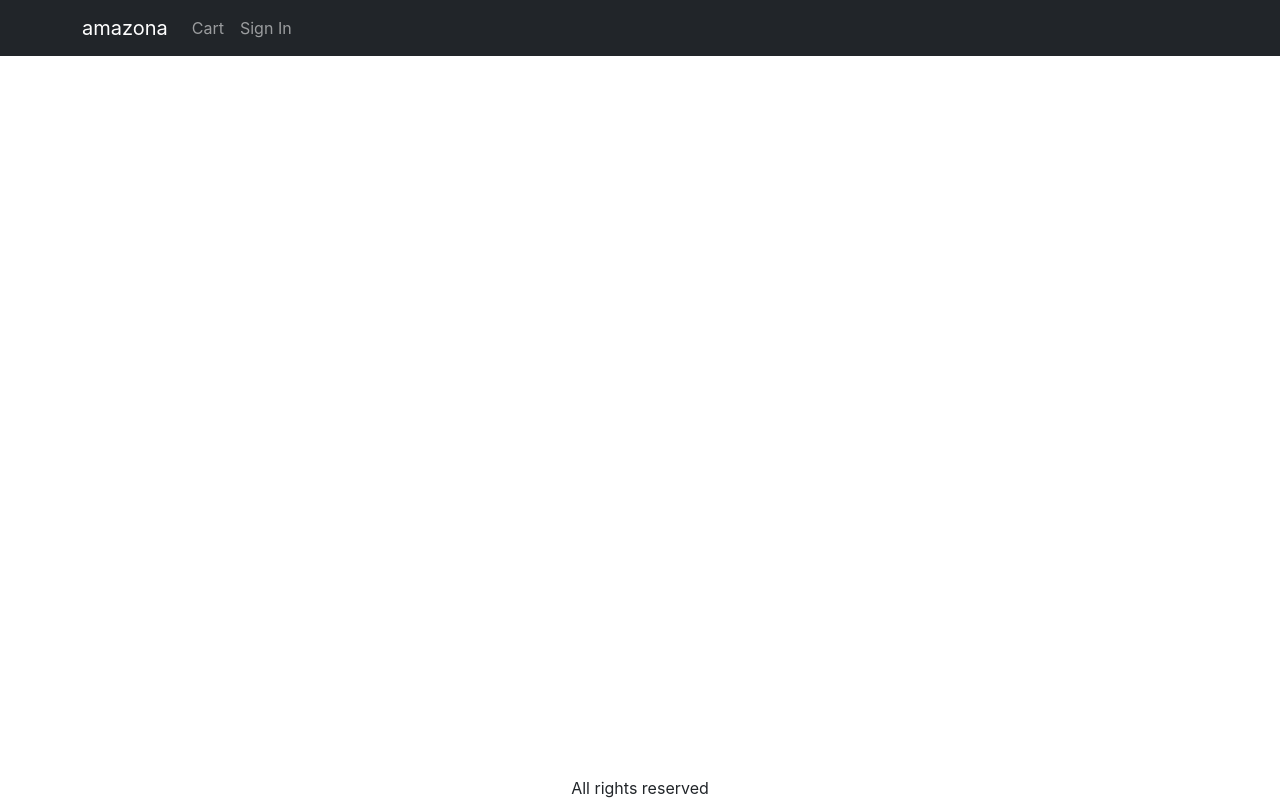
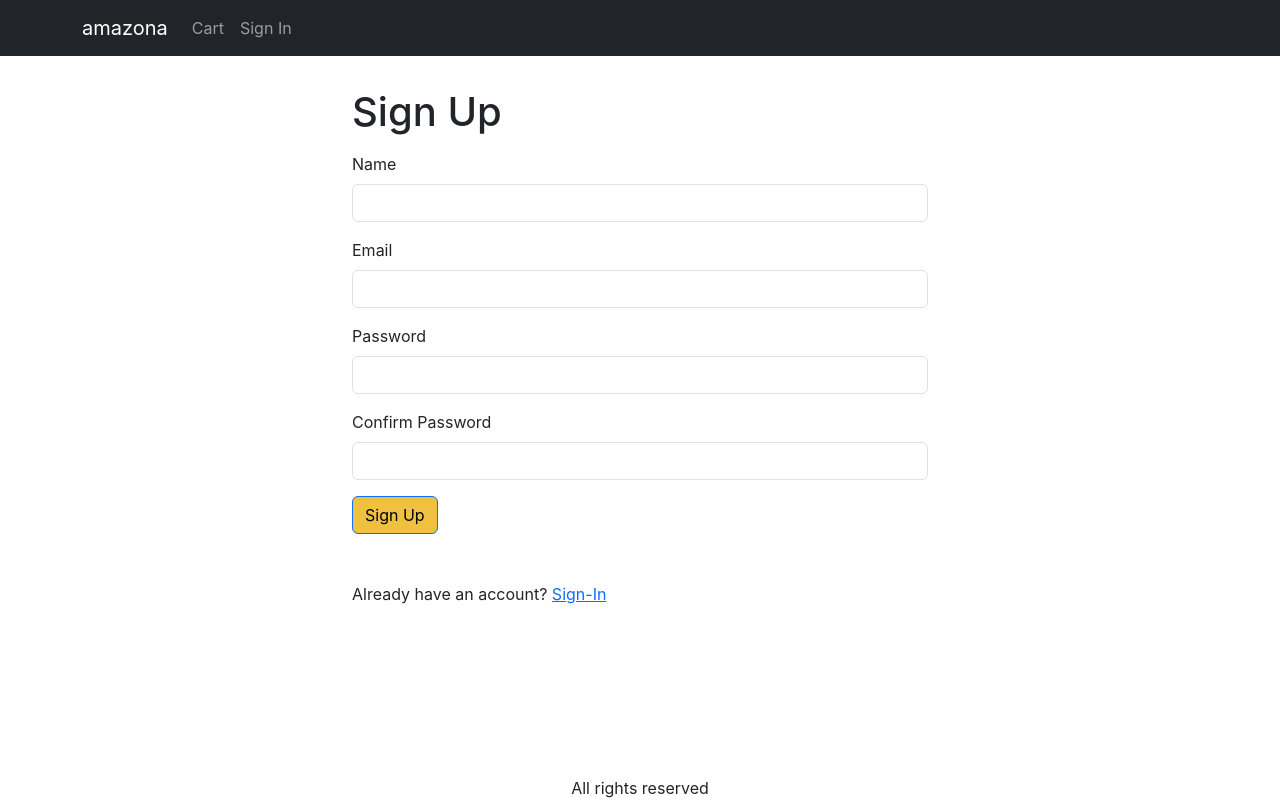
Before and after one commit to mirulh/amazonMERN, a React (Create React App) app in the folder frontend/: page /signup in a window 1280 px wide. Built offline with nearby package versions, Linux system fonts and the light colour scheme.

Commit message:
created sign up screen and implemented sign up API. Created new user model and save it and return the token

```diff
--- a/frontend/src/App.js
+++ b/frontend/src/App.js
@@ -26,6 +26,7 @@
 import UseContext3 from './testOnly/UseContext3';
 import UseContext4 from './testOnly/UseContext4';
 import ShippingAddressScreen from './screens/ShippingAddressScreen';
+import SignupScreen from './screens/SignupScreen';
 
 function App() {
   const { state, dispatch: ctxDispatch } = useContext(Store);
@@ -93,6 +94,7 @@
               <Route path="/product/:slug" element={<ProductScreen />} />
               <Route path="/cart" element={<CartScreen />} />
               <Route path="/signin" element={<SigninScreen />} />
+              <Route path="/signup" element={<SignupScreen />} />
               <Route path="/shipping" element={<ShippingAddressScreen />} />
               <Route path="/" element={<HomeScreen />} />
               {/* [3] */}
--- /dev/null
+++ b/frontend/src/screens/SignupScreen.js
@@ -0,0 +1,117 @@
+import Container from 'react-bootstrap/Container';
+import Form from 'react-bootstrap/Form';
+import Button from 'react-bootstrap/Button';
+import { Helmet } from 'react-helmet-async';
+import { Link, useLocation, useNavigate } from 'react-router-dom';
+import axios from 'axios';
+import { useContext, useEffect, useState } from 'react';
+import { Store } from '../Store';
+import { toast } from 'react-toastify';
+import { getError } from '../utils';
+
+export default function SignupScreen() {
+  const navigate = useNavigate();
+  const { search } = useLocation();
+  const redirectInUrl = new URLSearchParams(search).get('redirect');
+  // ternary operator
+  const redirect = redirectInUrl ? redirectInUrl : '/';
+
+  const [name, setName] = useState('');
+  const [email, setEmail] = useState('');
+  const [password, setPassword] = useState('');
+  const [confirmPassword, setConfirmPassword] = useState('');
+
+  const { state, dispatch: ctxDispatch } = useContext(Store);
+  const { userInfo } = state;
+
+  const submitHandler = async (e) => {
+    // [1]
+    e.preventDefault();
+    if (password !== confirmPassword) {
+      // if password is not matching, prevents it from continuing
+      toast.error('Password do not match');
+      return;
+    }
+    try {
+      const { data } = await axios.post('/api/users/signup', {
+        name,
+        email,
+        password,
+      });
+      console.log(data);
+      ctxDispatch({ type: 'USER_SIGNIN', payload: data });
+      localStorage.setItem('userInfo', JSON.stringify(data));
+      navigate(redirect || '/');
+    } catch (err) {
+      // alert('Invalid email or password');
+      toast.error(getError(err));
+    }
+  };
+
+  // if user is already signed in, redirect it to homepage
+  useEffect(() => {
+    if (userInfo) {
+      navigate(redirect);
+    }
+  }, [navigate, redirect, userInfo]);
+
+  return (
+    <Container className="small-container">
+      <Helmet>
+        <title>Sign Up</title>
+      </Helmet>
+      <h1 className="my-3">Sign Up</h1>
+
+      <Form onSubmit={submitHandler}>
+        <Form.Group className="mb-3" controlId="name">
+          <Form.Label>Name</Form.Label>
+          <Form.Control
+            type="name"
+            required
+            onChange={(e) => setName(e.target.value)}
+          />
+        </Form.Group>
+
+        <Form.Group className="mb-3" controlId="email">
+          <Form.Label>Email</Form.Label>
+          <Form.Control
+            type="email"
+            required
+            onChange={(e) => setEmail(e.target.value)}
+          />
+        </Form.Group>
+
+        <Form.Group className="mb-3" controlId="password">
+          <Form.Label>Password</Form.Label>
+          <Form.Control
+            type="password"
+            required
+            onChange={(e) => setPassword(e.target.value)}
+          />
+        </Form.Group>
+        <Form.Group className="mb-3" controlId="confirmPassword">
+          <Form.Label>Confirm Password</Form.Label>
+          <Form.Control
+            type="password"
+            required
+            onChange={(e) => setConfirmPassword(e.target.value)}
+          />
+        </Form.Group>
+
+        <div className="mb-5">
+          <Button type="submit">Sign Up</Button>
+        </div>
+
+        <div className="mb-3    ">
+          Already have an account?{' '}
+          <Link to={`/signin?redirect=${redirect}`}>Sign-In</Link>
+        </div>
+      </Form>
+    </Container>
+  );
+}
+
+/*
+
+
+*/
```
Also changed, not shown: 1 other file (tests, documents, lock files or other folders).
